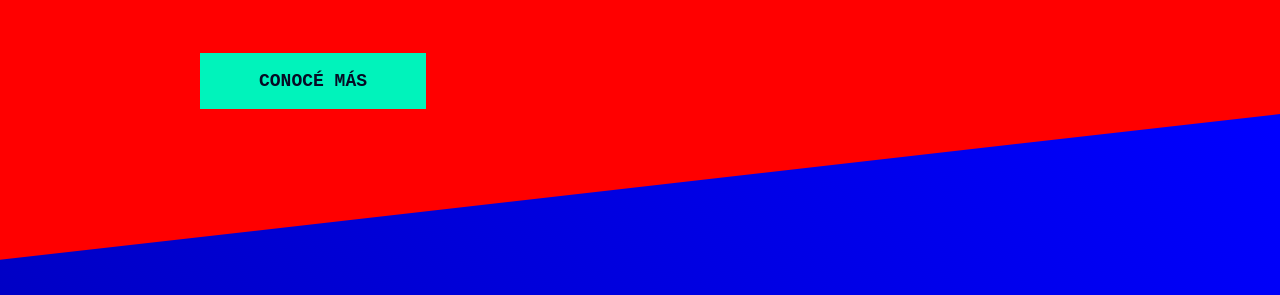
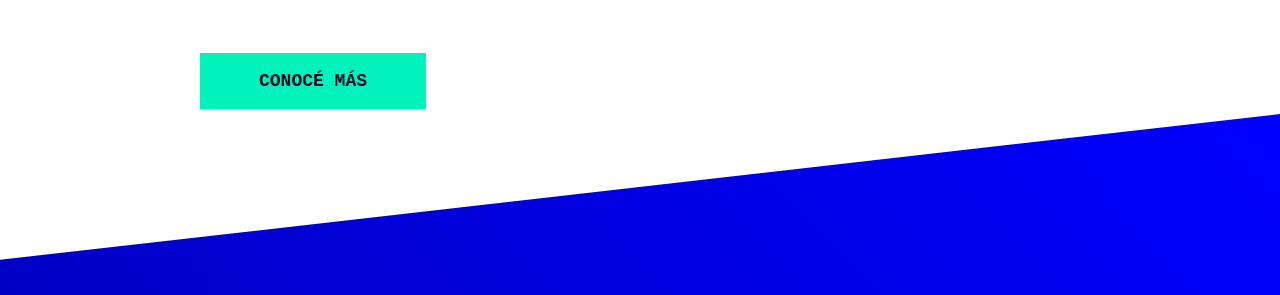
Before and after one commit to solciito993/proyecto-podcast, a plain HTML site: page index.html in a window 1280 px wide. Shown: the part 325-620 px from the top of the page. Drawn offline with Linux system fonts and the light colour scheme; a web font is replaced by a local one.

Commit message:
delete background

```diff
--- a/Estilos/style.css
+++ b/Estilos/style.css
@@ -4,9 +4,6 @@
     border: 0;
 }
 
-body {
-    background: red;
-}
 
 .encabezado {
     height: 80px;
```
